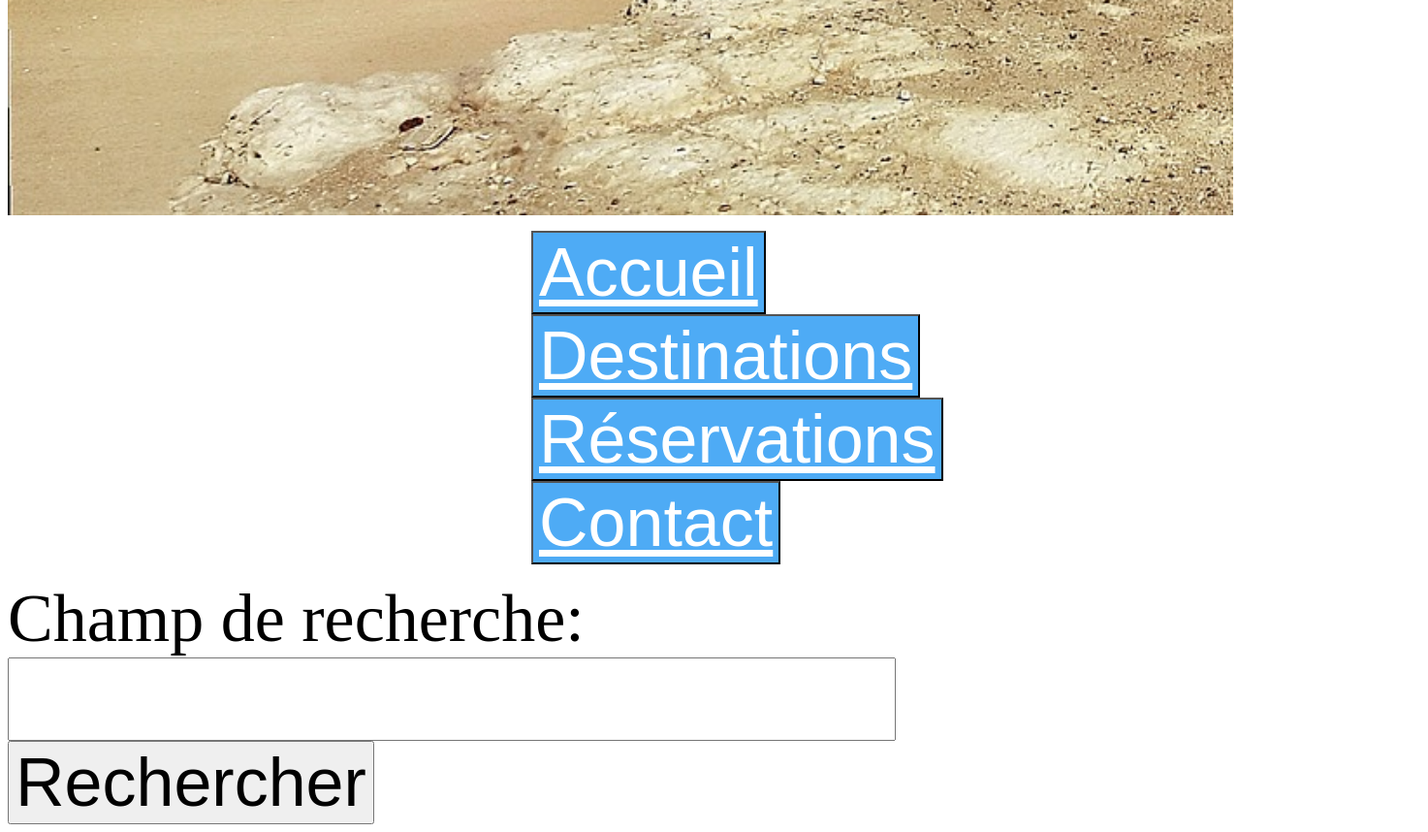
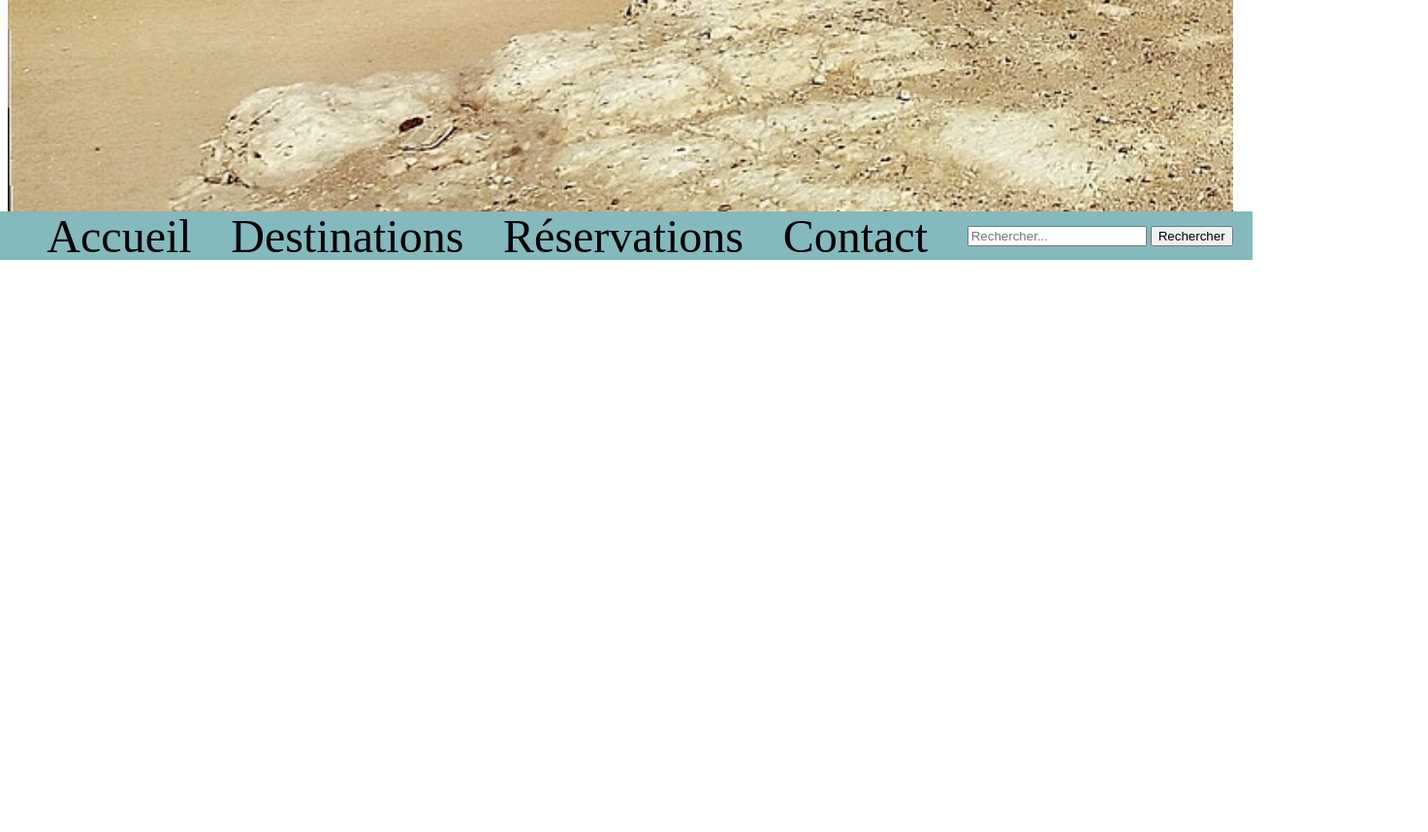
Before and after one commit to guylainecastellano/p3ex2-htmlcss, a plain HTML site: page index.html in a window 1280 px wide. Shown: the part 1086-1944 px from the top of the page at 97% size, 1473 px wide, since content can reach past the window. After the commit the page ends 1357 px from the top, so only its background shows below. Drawn offline with nearby package versions, Linux system fonts and the light colour scheme.

Commit message:
ex2partie3 htmlcss fait

```diff
--- a/assets/css/style.css
+++ b/assets/css/style.css
@@ -1,29 +1,32 @@
 header{
-  background-image: url(../image/header.jpg);
-  background-size: cover;
-  height: 1300px;
-  display: flex;
-  justify-content: center;
-  align-items: center
+  background-image: url(../image/header.jpg); /* définition taile image */
+  background-size: cover; /* définition de la hauteur du header */
+  height: 1300px; /*élément parent comme container flexible et position du h1 */
+  display: flex; /* définir alignmt horiztal du container enfts */
+  justify-content: center; /*definir alignmt vertical */
+  align-items: center /* définition police du texte h1 et sa taille */
   }
 h1{
   font-family: 'Playfair display', serif;
   font-size: 20em;
 }
-#barredenavigation li {
-  display:inline; /*aligner les onglets */
-  list-style: none; /*retrait des puces */
-  text-align: center;
-  margin: 0 500px; /*espacement des onglets */
+ul{
+  display: flex;
+  justify-content: space-around;
+  align-items: center; /*enléve les puces */
+  list-style-type: none; /* définit la hauteur de la liste mm hauteur que nav */
+  height: 50px;
 }
-#barredenavigation a{
-  font-size: 70px;
-  font-weight: normal;
-  color: #ffffff
+li > a{
+  color: #000000;
+  font-size: 3em; /* enleve le trait de soulignmt */
+  text-decoration: none;
 }
-#barredenavigation button{
-  background-color: #4eabf5 /*fond bleu */
+li > a:hover{
+  color: #ffffff; /*change de couleur qd on passe dessus */
 }
-button, label, input{
-  font-size: 70px
-  }
+nav{
+  background-color: #84b9bd;
+  height: 50px;
+  margin: -20px;
+}
--- a/index.html
+++ b/index.html
@@ -12,15 +12,21 @@
   <header>
     <h1>Voyage & Co</h1>
   </header>
-  <nav><ul id="barredenavigation">
-    <li><button><a href="#">Accueil</a></button></li>
-    <li><button><a href="#">Destinations</a></button></li>
-    <li><button><a href="#">Réservations</a></button></li>
-    <li><button><a href="#">Contact</a></button></li>
-  </ul></nav>
-  <label for="site-search">Champ de recherche:</label>
-  <input type="search" id="site-search" name="q"
-  aria-label="Search through site content">
-  <button>Rechercher</button>
+  <nav>
+    <ul>
+      <li><a href="#" title="lien vers la page d'accueil">Accueil</a></li> <!-- title non obligatoire dans barre de navigation -->
+      <li><a href="#">Destinations</a></li>
+      <li><a href="#">Réservations</a></li>
+      <li><a href="#">Contact</a></li>
+      <li>
+        <form action="#" method ="post">
+          <label>
+            <input type="search" id="searchBar" name="searchBar" placeholder="Rechercher..."/>
+          </label>
+            <input type="submit" id="searchButton" name="searchButton" value="Rechercher"/>
+        </form>
+      </li>
+    </ul>
+  </nav>
 </body>
 </html>
```
